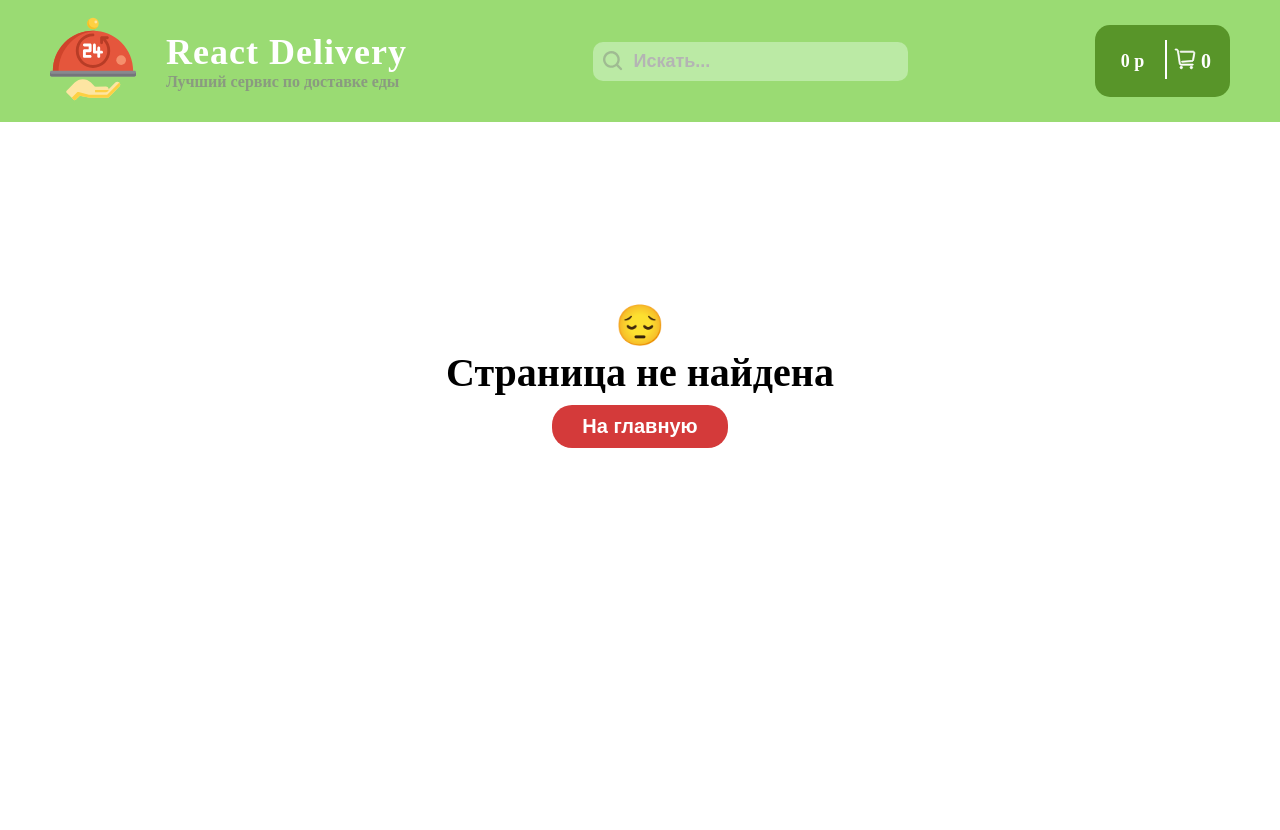
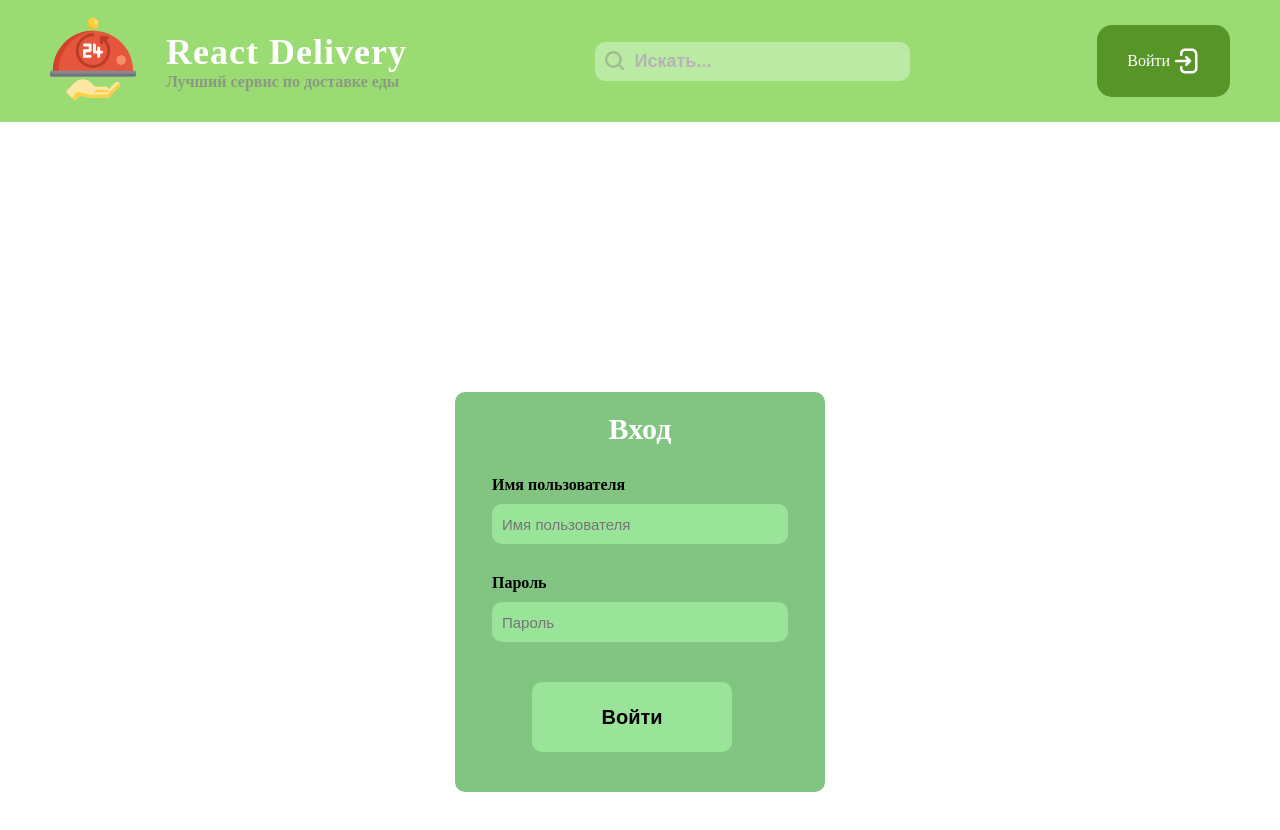
Before and after one commit to Tyson-White/react-delivery, a React (Create React App) app: page /login in a window 1280 px wide. Shown: the top 830 px of the page. Before the commit the page ends 800 px from the top, so only its background shows below. Built offline with nearby package versions, Linux system fonts and the light colour scheme; a web font is replaced by a local one.

Commit message:
login page added

```diff
--- a/src/App.jsx
+++ b/src/App.jsx
@@ -8,6 +8,7 @@ import Manepage from "./pages/Manepage";
 import Cart from "./pages/Cart";
 import NotFound from "./pages/NotFound";
 import CartEmpty from "./pages/CartEmpty";
+import Login from "./pages/Login";
 // pages
 
 function App() {
@@ -25,6 +26,7 @@ function App() {
           ></Route>
           <Route path="/cart" element={cartItems.length > 0 ? <Cart cartItems={cartItems} /> : <CartEmpty/>} ></Route>
           <Route path="*" element={<NotFound />}></Route>
+          <Route path="/login" element={<Login/>}></Route>
         </Routes>
       </div>
     </BrowserRouter>
--- a/src/compopnent/Filter/Filter.module.scss
+++ b/src/compopnent/Filter/Filter.module.scss
@@ -13,6 +13,22 @@ li {
 			width: 400px;
 			overflow: scroll;
 			align-items: center;
+			overflow-y: hidden;
+		}
+		&::-webkit-scrollbar-track {
+			background-color: #fff;
+		}
+		&::-webkit-scrollbar {
+			height: 8px
+		}
+		&::-webkit-scrollbar-thumb {
+			background-color: #44444400;
+			border-radius: 20px;
+		}
+		&:hover {
+			&::-webkit-scrollbar-thumb {
+				background-color: #44444498;
+			}
 		}
 	}
 
--- a/src/compopnent/Header/Header.module.scss
+++ b/src/compopnent/Header/Header.module.scss
@@ -147,6 +147,22 @@
 
 		}
 
+		.login {
+			padding: 0 30px;
+			height: 72px;
+			background: #589529;
+			border-radius: 15px;
+			display: flex;
+			align-items: center;
+			color: #fff;
+			font-weight: 400;
+			&:hover {
+				cursor: pointer;
+				background: #64ac2d;
+				transition: 0.2s;
+			}
+		}
+
 	}
 
 }
--- a/src/compopnent/Header/index.jsx
+++ b/src/compopnent/Header/index.jsx
@@ -1,16 +1,15 @@
 import React from "react";
 import Styles from "./Header.module.scss";
 import { Link } from "react-router-dom";
-import { useSelector } from "react-redux";
+import { useDispath, useSelector } from "react-redux";
 
 import logo from "../../assets/icons/logo.svg";
 
 export default function Index({ searchValue, setSearchValue }) {
-  const cartItems = useSelector((state) => state.products.cartList);
 
   const price = useSelector((state) => state.products.totalPrice);
   const productsCount = useSelector((state) => state.products.productsCount);
-
+  const isLogged = useSelector((state) => state.user.isLoggedIn)
   const searchRef = React.useRef();
 
   const [value, setValue] = React.useState("");
@@ -71,7 +70,7 @@ export default function Index({ searchValue, setSearchValue }) {
               </div>
             )}
           </div>
-          <Link to="/cart">
+          {isLogged ? <Link to="/cart">
             <div className={Styles.right_side}>
               <div className={Styles.cart}>
                 <div className={Styles.cart_elems}>
@@ -116,7 +115,15 @@ export default function Index({ searchValue, setSearchValue }) {
                 </div>
               </div>
             </div>
+          </Link> :
+          <Link to={'/login'}>
+            <div className={Styles.login}>
+               Войти
+              <svg width="30px" viewBox="0 0 24 24" fill="none" xmlns="http://www.w3.org/2000/svg"><g id="SVGRepo_bgCarrier" stroke-width="0"></g><g id="SVGRepo_tracerCarrier" stroke-linecap="round" stroke-linejoin="round"></g><g id="SVGRepo_iconCarrier"> <path fill-rule="evenodd" clip-rule="evenodd" d="M8 6C8 3.79086 9.79086 2 12 2H17.5C19.9853 2 22 4.01472 22 6.5V17.5C22 19.9853 19.9853 22 17.5 22H12C9.79086 22 8 20.2091 8 18V17C8 16.4477 8.44772 16 9 16C9.55228 16 10 16.4477 10 17V18C10 19.1046 10.8954 20 12 20H17.5C18.8807 20 20 18.8807 20 17.5V6.5C20 5.11929 18.8807 4 17.5 4H12C10.8954 4 10 4.89543 10 6V7C10 7.55228 9.55228 8 9 8C8.44772 8 8 7.55228 8 7V6ZM12.2929 8.29289C12.6834 7.90237 13.3166 7.90237 13.7071 8.29289L16.7071 11.2929C17.0976 11.6834 17.0976 12.3166 16.7071 12.7071L13.7071 15.7071C13.3166 16.0976 12.6834 16.0976 12.2929 15.7071C11.9024 15.3166 11.9024 14.6834 12.2929 14.2929L13.5858 13L5 13C4.44772 13 4 12.5523 4 12C4 11.4477 4.44772 11 5 11L13.5858 11L12.2929 9.70711C11.9024 9.31658 11.9024 8.68342 12.2929 8.29289Z" fill="#ffffff"></path> </g></svg>
+
+            </div>
           </Link>
+          }
         </div>
       </div>
     </>
--- /dev/null
+++ b/src/pages/Login/Login.module.scss
@@ -0,0 +1,51 @@
+.login_wrapper {
+    width: 370px;
+    height: 400px;
+    background-color: rgb(130, 197, 130);
+    margin: 270px auto;
+    border-radius: 10px;
+    .login_content {
+        width: 80%;
+        margin: 0 auto;
+        padding: 20px 0;
+        .title {
+            text-align: center;
+            font-size: 30px;
+            color: #fff;
+            margin-bottom: 30px;
+        }
+    }
+
+    .inputs {
+        display: flex;
+        flex-direction: column;
+    }
+
+    label {
+        margin-bottom: 10px;
+    }
+
+    input {
+        outline: none;
+        margin-bottom: 30px;
+        background-color: rgb(153, 228, 153);
+        border: none;
+        height: 30px;
+        border-radius: 10px;
+        padding: 5px 10px;
+        font-size: 15px;
+    }
+
+    button {
+        background-color: rgb(153, 228, 153);
+        border: none;
+        height: 70px;
+        width: 200px;
+        border-radius: 10px;
+        font-weight: 700;
+        font-size: 20px;
+        margin-top: 10px;
+        margin-left: 40px;
+        cursor: pointer;
+    }
+}
--- /dev/null
+++ b/src/pages/Login/index.jsx
@@ -0,0 +1,33 @@
+import React from "react"
+import Header from "../../compopnent/Header"
+import Styles from "./Login.module.scss"
+import { Link } from "react-router-dom"
+import {useDispatch} from "react-redux"
+import {login} from '../../redux/slices/UserSlice'
+export default function Login() {
+    const dispatch = useDispatch()
+
+    return(
+        <>
+            <div className="wrapper">
+                <Header/>
+                <div className={Styles.login_wrapper}>
+                    <div className={Styles.login_content}>
+                        <div className={Styles.title}>
+                            Вход
+                        </div>
+                        <div className={Styles.inputs}>
+                            <label htmlFor="">Имя пользователя</label>
+                            <input type="text" placeholder="Имя пользователя"/>
+                            <label htmlFor="password">Пароль</label>
+                            <input id="password" type="password" placeholder="Пароль"/>
+                        </div>
+                        <Link to={'/'}>
+                            <button onClick={() => dispatch(login())}>Войти</button>
+                        </Link>
+                    </div>
+                </div>
+            </div>
+        </>
+    )
+}
--- /dev/null
+++ b/src/redux/slices/UserSlice.js
@@ -0,0 +1,17 @@
+import { createSlice } from "@reduxjs/toolkit"
+
+const UserSlice = createSlice({
+    name: 'user',
+    initialState: {
+        isLoggedIn: false
+    },
+    reducers: {
+        login(state) {
+            state.isLoggedIn = !state.isLoggedIn
+        }
+    }
+})
+
+export const {login} = UserSlice.actions
+
+export default UserSlice.reducer
--- a/src/redux/store.js
+++ b/src/redux/store.js
@@ -1,9 +1,11 @@
 import { configureStore } from '@reduxjs/toolkit'
 import filterSlice from './slices/filterSlice'
 import productsSlice from './slices/productsSlice'
+import UserSlice from './slices/UserSlice'
 export const store = configureStore({
   reducer: {
 		filter: filterSlice,
-		products: productsSlice
+		products: productsSlice,
+		user: UserSlice
 	}
 })
```
